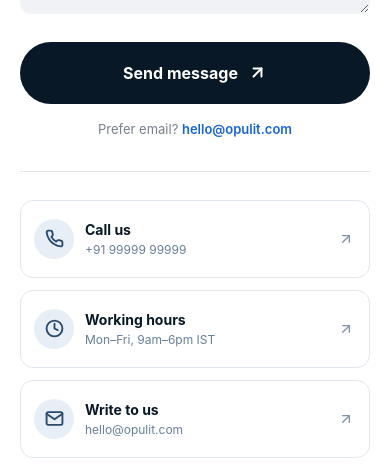
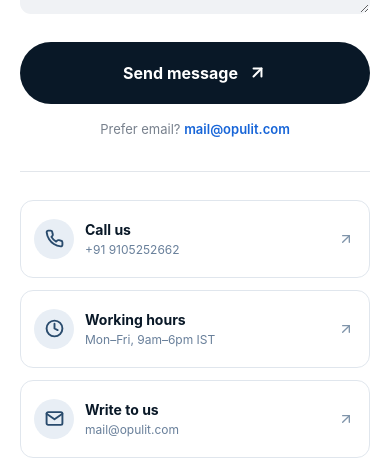
Before and after one commit to rahulkukreti06/opulit, a React (Vite) app: page /contact in a window 390 px wide. Shown: the part 1040-1509 px from the top of the page. Built offline with nearby package versions, Linux system fonts and the light colour scheme.

Commit message:
Update contact email and phone number details

```diff
--- a/src/contact.jsx
+++ b/src/contact.jsx
@@ -23,7 +23,7 @@ export default function Contact() {
             <span className="contact-image-brand">OPULIT</span>
             <div className="contact-image-message">
               <p>Smarter business management, built to keep every moving part in one place.</p>
-              <a href="mailto:hello@opulit.com">hello@opulit.com</a>
+              <a href="mailto:mail@opulit.com">mail@opulit.com</a>
             </div>
           </div>
         </aside>
@@ -70,23 +70,23 @@ export default function Contact() {
             <button className="contact-submit" type="submit">
               {submitted ? 'Message sent — thank you!' : <><span>Send message</span><FiArrowUpRight aria-hidden="true" /></>}
             </button>
-            <p className="contact-help">Prefer email? <a href="mailto:hello@opulit.com">hello@opulit.com</a></p>
+            <p className="contact-help">Prefer email? <a href="mailto:mail@opulit.com">mail@opulit.com</a></p>
           </form>
 
           <section className="contact-options" aria-label="Other ways to contact Opulit">
-            <a className="contact-option" href="tel:+919999999999">
+            <a className="contact-option" href="tel:+919105252662">
               <span className="contact-option-icon"><FiPhone /></span>
-              <span><strong>Call us</strong><small>+91 99999 99999</small></span>
+              <span><strong>Call us</strong><small>+91 9105252662</small></span>
               <FiArrowUpRight className="contact-option-arrow" aria-hidden="true" />
             </a>
-            <a className="contact-option" href="mailto:hello@opulit.com?subject=Working%20hours">
+            <a className="contact-option" href="mailto:mail@opulit.com?subject=Working%20hours">
               <span className="contact-option-icon"><FiClock /></span>
               <span><strong>Working hours</strong><small>Mon–Fri, 9am–6pm IST</small></span>
               <FiArrowUpRight className="contact-option-arrow" aria-hidden="true" />
             </a>
-            <a className="contact-option" href="mailto:hello@opulit.com">
+            <a className="contact-option" href="mailto:mail@opulit.com">
               <span className="contact-option-icon"><FiMail /></span>
-              <span><strong>Write to us</strong><small>hello@opulit.com</small></span>
+              <span><strong>Write to us</strong><small>mail@opulit.com</small></span>
               <FiArrowUpRight className="contact-option-arrow" aria-hidden="true" />
             </a>
             <a className="contact-option" href="/signup">
```
